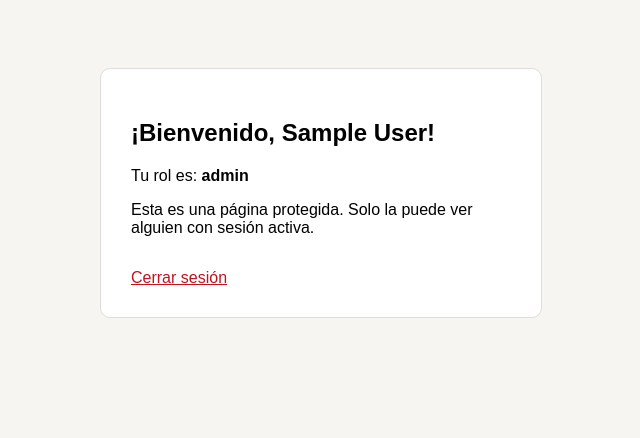
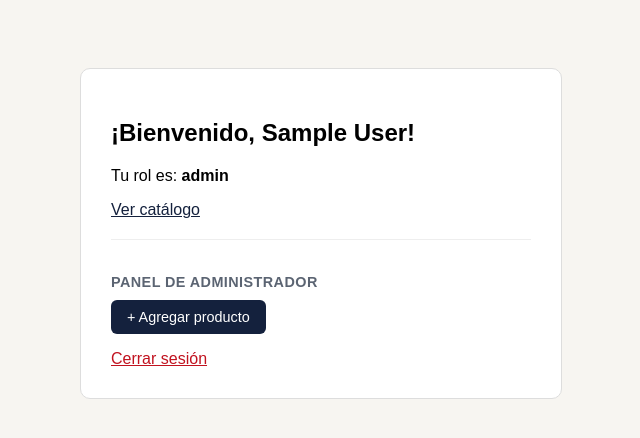
Before and after one commit to assassinlgante-web/Tienda-Online-con-Login, a PHP site: page /Tienda-Online-con-Login/perfil.php in a window 1280 px wide. Shown: the top 438 px of the page, without its empty margins (319-959 px from the left). Run offline with PHP 8.4, Linux system fonts and the light colour scheme; the visitor is signed in with stand-in values (Sample User, id 1).

Commit message:
Redirigir a productos.php tras login y mover panel de admin al perfil

```diff
--- a/google_callback.php
+++ b/google_callback.php
@@ -112,6 +112,6 @@ $_SESSION["usuario_id"] = $usu_id;
 $_SESSION["usuario_nombre"] = $usu_nombre;
 $_SESSION["usuario_rol"] = $usu_rol;
 
-header("Location: perfil.php");
+header("Location: productos.php");
 exit;
 ?>
--- a/login.php
+++ b/login.php
@@ -33,7 +33,7 @@ if ($_SERVER["REQUEST_METHOD"] === "POST") {
             $_SESSION["usuario_rol"] = $usuario["usu_rol"];
 
             // Redirigimos a la página protegida
-            header("Location: perfil.php");
+            header("Location: productos.php");
             exit; // siempre usar exit después de header("Location: ...")
         } else {
             // Mensaje genérico a propósito: no decimos si falló el correo
--- a/perfil.php
+++ b/perfil.php
@@ -10,6 +10,8 @@ if (!isset($_SESSION["usuario_id"])) {
     header("Location: login.php");
     exit;
 }
+
+$es_admin = ($_SESSION["usuario_rol"] ?? "") === "admin";
 ?>
 <!DOCTYPE html>
 <html lang="es">
@@ -18,15 +20,27 @@ if (!isset($_SESSION["usuario_id"])) {
 <title>Mi perfil</title>
 <style>
   body{ font-family:sans-serif; background:#F7F5F1; display:flex; justify-content:center; padding:60px 20px; }
-  .box{ background:#fff; border:1px solid #ddd; border-radius:10px; padding:30px; width:100%; max-width:380px; }
+  .box{ background:#fff; border:1px solid #ddd; border-radius:10px; padding:30px; width:100%; max-width:420px; }
   a.logout{ display:inline-block; margin-top:16px; color:#c1121f; }
+  a.link{ color:#14213D; }
+  .admin-box{ margin-top:20px; padding-top:20px; border-top:1px solid #eee; }
+  .admin-box h3{ font-size:0.9rem; color:#5B6472; text-transform:uppercase; letter-spacing:0.03em; margin-bottom:10px; }
+  .admin-box a{ display:inline-block; background:#14213D; color:#fff; padding:9px 16px; border-radius:6px; text-decoration:none; font-size:0.9rem; }
 </style>
 </head>
 <body>
 <div class="box">
   <h2>¡Bienvenido, <?= htmlspecialchars($_SESSION["usuario_nombre"]) ?>!</h2>
   <p>Tu rol es: <strong><?= htmlspecialchars($_SESSION["usuario_rol"]) ?></strong></p>
-  <p>Esta es una página protegida. Solo la puede ver alguien con sesión activa.</p>
+  <p><a class="link" href="productos.php">Ver catálogo</a></p>
+
+  <?php if ($es_admin): ?>
+    <div class="admin-box">
+      <h3>Panel de administrador</h3>
+      <a href="agregar_producto.php">+ Agregar producto</a>
+    </div>
+  <?php endif; ?>
+
   <a class="logout" href="logout.php">Cerrar sesión</a>
 </div>
 </body>
```
